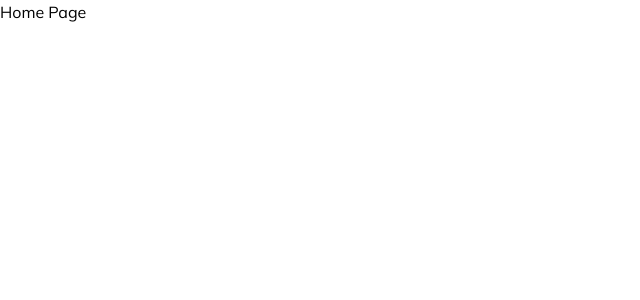
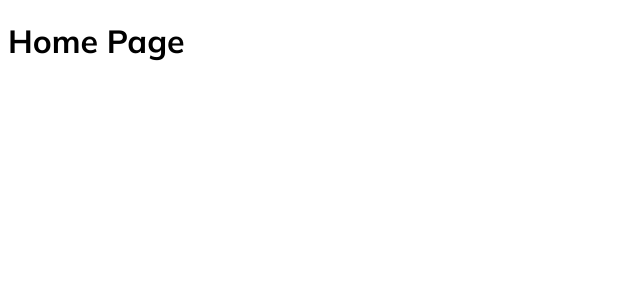
Before and after one commit to it27427/freelance-services-marketplace, a Next.js app: page / in a window 1280 px wide. Shown: the top 300 px of the page, without its empty margins (0-640 px from the left). Built offline with nearby package versions, Linux system fonts and the light colour scheme.

Commit message:
corePlugins added in tailwind-config

```diff
--- a/tailwind.config.ts
+++ b/tailwind.config.ts
@@ -1,20 +1,23 @@
-import type { Config } from "tailwindcss";
+import type { Config } from 'tailwindcss';
 
 const config: Config = {
   content: [
-    "./pages/**/*.{js,ts,jsx,tsx,mdx}",
-    "./components/**/*.{js,ts,jsx,tsx,mdx}",
-    "./app/**/*.{js,ts,jsx,tsx,mdx}",
+    './pages/**/*.{js,ts,jsx,tsx,mdx}',
+    './components/**/*.{js,ts,jsx,tsx,mdx}',
+    './app/**/*.{js,ts,jsx,tsx,mdx}',
   ],
   theme: {
     extend: {
       backgroundImage: {
-        "gradient-radial": "radial-gradient(var(--tw-gradient-stops))",
-        "gradient-conic":
-          "conic-gradient(from 180deg at 50% 50%, var(--tw-gradient-stops))",
+        'gradient-radial': 'radial-gradient(var(--tw-gradient-stops))',
+        'gradient-conic':
+          'conic-gradient(from 180deg at 50% 50%, var(--tw-gradient-stops))',
       },
     },
   },
   plugins: [],
+  corePlugins: {
+    preflight: false,
+  },
 };
 export default config;
```
